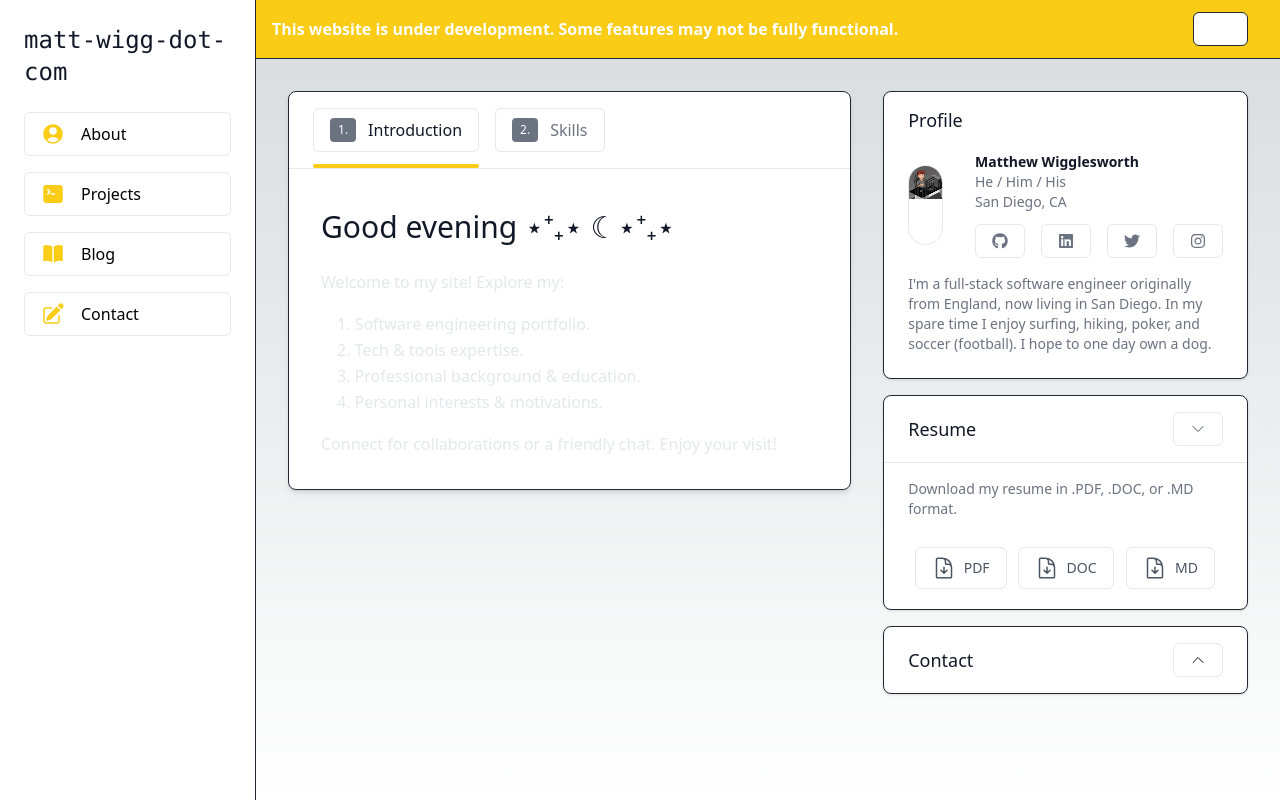
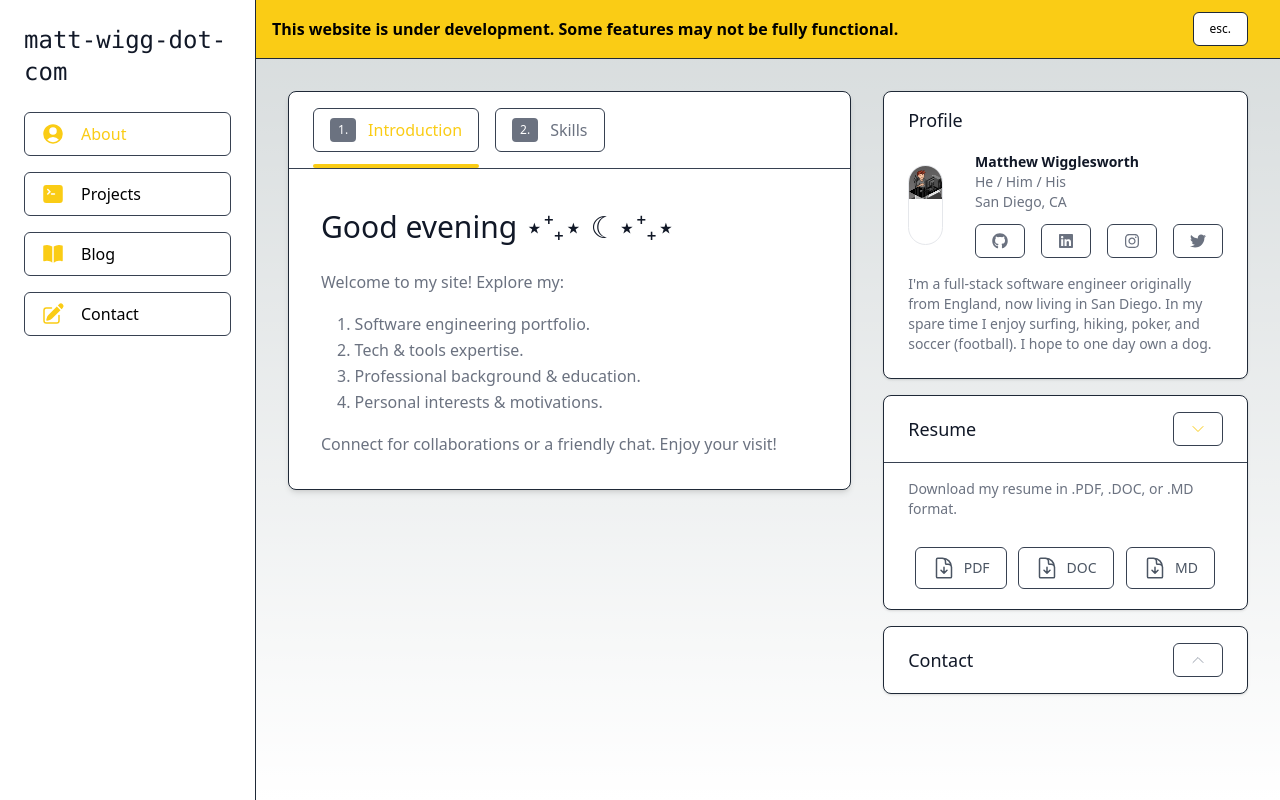
Before and after one commit to matt-wigg/matt-wigg-dot-com, a Next.js app: page / in a window 1280 px wide. Built offline with nearby package versions, Linux system fonts and the light colour scheme.

Commit message:
light mode css fix

```diff
--- a/src/components/Button.tsx
+++ b/src/components/Button.tsx
@@ -10,7 +10,7 @@ const Button: React.FC<ButtonProps> = ({ children, ...props }) => {
   return (
     <button
       {...props}
-      className={`group bg-white dark:bg-zinc-950 hover:bg-gray-100 dark:hover:bg-zinc-900 rounded-md px-4 py-2 border border-gray-200 dark:border-gray-700 flex items-center justify-start focus:outline-none focus:ring-2 focus:ring-yellow-400 dark:focus:ring-yellow-400 ${props.className}`}
+      className={`group bg-white dark:bg-zinc-950 hover:text-yellow-400 hover:bg-gray-100 dark:hover:bg-zinc-900 rounded-md px-4 py-2 border border-gray-700 flex items-center justify-start focus:outline-none focus:ring-2 focus:ring-yellow-400 dark:focus:ring-yellow-400 ${props.className}`}
     >
       {children}
     </button>
--- a/src/components/ContactForm.tsx
+++ b/src/components/ContactForm.tsx
@@ -38,7 +38,7 @@ const ContactForm = ({ show }: { show: boolean }) => {
   const renderIcon = () => {
     if (loading)
       return (
-        <ArrowPathIcon className='h-6 w-6 text-gray-600 dark:group-hover:text-yellow-400 mr-2 animate-spin' />
+        <ArrowPathIcon className='h-6 w-6 text-gray-600 group-hover:text-yellow-400 dark:group-hover:text-yellow-400 mr-2 animate-spin' />
       );
     if (success)
       return (
@@ -46,10 +46,10 @@ const ContactForm = ({ show }: { show: boolean }) => {
       );
     if (error)
       return (
-        <ArrowUturnLeftIcon className='h-6 w-6 text-gray-600 dark:group-hover:text-yellow-400 mr-2' />
+        <ArrowUturnLeftIcon className='h-6 w-6 text-gray-600 group-hover:text-yellow-400 dark:group-hover:text-yellow-400 mr-2' />
       );
     return (
-      <EnvelopeIcon className='h-6 w-6 text-gray-600 dark:group-hover:text-yellow-400 mr-2' />
+      <EnvelopeIcon className='h-6 w-6 text-gray-600 group-hover:text-yellow-400 dark:group-hover:text-yellow-400 mr-2' />
     );
   };
 
@@ -69,15 +69,15 @@ const ContactForm = ({ show }: { show: boolean }) => {
             <ChevronDownIcon
               className={`h-4 w-4 transform transition duration-300 ${
                 contentVisible
-                  ? 'text-gray-600 dark:text-yellow-400'
-                  : 'rotate-180 dark:text-gray-400'
+                  ? 'text-gray-600 text-yellow-400'
+                  : 'rotate-180 text-gray-400'
               }`}
             />
           </Button>
         </header>
 
         {contentVisible && (
-          <div className='border-t border-gray-200 dark:border-gray-700 px-4 py-5 sm:p-6'>
+          <div className='border-t border-gray-700 dark:border-gray-700 px-4 py-5 sm:p-6'>
             {!success && !error && (
               <p className='py-1 max-w-2xl font-light text-gray-500 dark:text-gray-400 mb-4'>
                 Send me a message and I will get back to you as soon as
@@ -98,12 +98,12 @@ const ContactForm = ({ show }: { show: boolean }) => {
                 <div className='flex items-center justify-center pt-4'>
                   <Button
                     type='submit'
-                    className='group bg-white dark:bg-zinc-950 hover:bg-gray-100 dark:hover:bg-zinc-900 rounded-md px-4 py-2 border border-gray-200 dark:border-gray-700 flex items-center justify-center cursor-pointer'
+                    className='group bg-white dark:bg-zinc-950 hover:bg-gray-100 dark:hover:bg-zinc-900 rounded-md px-4 py-2 border border-gray-700 dark:border-gray-700 flex items-center justify-center cursor-pointer'
                     disabled={loading}
                     onClick={reloadForm}
                   >
                     {renderIcon()}
-                    <span className='text-sm text-gray-600 dark:group-hover:text-yellow-400 font-medium'>
+                    <span className='text-sm text-gray-600 group-hover:text-yellow-400 font-medium'>
                       {loading
                         ? 'Sending...'
                         : success
@@ -128,12 +128,12 @@ const ContactForm = ({ show }: { show: boolean }) => {
                 <div className='flex items-center justify-center pt-4'>
                   <Button
                     type='submit'
-                    className='group bg-white dark:bg-zinc-950 hover:bg-gray-100 dark:hover:bg-zinc-900 rounded-md px-4 py-2 border border-gray-200 dark:border-gray-700 flex items-center justify-center cursor-pointer'
+                    className='group bg-white dark:bg-zinc-950 hover:bg-gray-100 dark:hover:bg-zinc-900 rounded-md px-4 py-2 border border-gray-700 dark:border-gray-700 flex items-center justify-center cursor-pointer'
                     disabled={loading || success}
                     onClick={reloadForm}
                   >
                     {renderIcon()}
-                    <span className='text-sm text-gray-600 dark:group-hover:text-yellow-400 font-medium'>
+                    <span className='text-sm text-gray-600 group-hover:text-yellow-400 font-medium'>
                       {loading
                         ? 'Sending...'
                         : success
@@ -157,7 +157,7 @@ const ContactForm = ({ show }: { show: boolean }) => {
                     id='name'
                     placeholder='Name *'
                     required
-                    className={`dark:bg-transparent dark:border-gray-700 border-gray-200 border-2 block w-full shadow-sm sm:text-sm rounded-md p-2 focus:ring-2 focus:ring-yellow-400 focus:outline-none ${
+                    className={`dark:bg-transparent dark:border-gray-700 border-gray-700 border-2 block w-full shadow-sm sm:text-sm rounded-md p-2 focus:ring-2 focus:ring-yellow-400 focus:outline-none ${
                       loading && 'opacity-50'
                     }`}
                     disabled={loading || success || error}
@@ -169,7 +169,7 @@ const ContactForm = ({ show }: { show: boolean }) => {
                     id='email'
                     placeholder='Email *'
                     required
-                    className={`dark:bg-transparent dark:border-gray-700 border-gray-200 border-2 block w-full shadow-sm sm:text-sm rounded-md p-2 focus:ring-2 focus:ring-yellow-400 focus:outline-none ${
+                    className={`dark:bg-transparent dark:border-gray-700 border-gray-700 border-2 block w-full shadow-sm sm:text-sm rounded-md p-2 focus:ring-2 focus:ring-yellow-400 focus:outline-none ${
                       loading && 'opacity-50'
                     }`}
                     disabled={loading || success || error}
@@ -181,7 +181,7 @@ const ContactForm = ({ show }: { show: boolean }) => {
                     rows={5}
                     placeholder='Message *'
                     required
-                    className={`dark:bg-transparent dark:border-gray-700 border-gray-200 border-2 block w-full shadow-sm sm:text-sm rounded-md p-2 focus:ring-2 focus:ring-yellow-400 focus:outline-none ${
+                    className={`dark:bg-transparent dark:border-gray-700 border-gray-700 border-2 block w-full shadow-sm sm:text-sm rounded-md p-2 focus:ring-2 focus:ring-yellow-400 focus:outline-none ${
                       loading && 'opacity-50'
                     }`}
                     disabled={loading || success || error}
@@ -190,7 +190,7 @@ const ContactForm = ({ show }: { show: boolean }) => {
                   <div className='flex items-center justify-end'>
                     <Button
                       type='submit'
-                      className='group bg-white dark:bg-zinc-950 hover:bg-gray-100 dark:hover:bg-zinc-900 rounded-md px-4 py-2 border border-gray-200 dark:border-gray-700 flex items-center justify-center'
+                      className='group bg-white dark:bg-zinc-950 hover:bg-gray-100 dark:hover:bg-zinc-900 rounded-md px-4 py-2 border border-gray-700 dark:border-gray-700 flex items-center justify-center'
                       disabled={loading || success || error}
                     >
                       {renderIcon()}
--- a/src/components/HeaderNotification.tsx
+++ b/src/components/HeaderNotification.tsx
@@ -30,7 +30,7 @@ const HeaderNotification = () => {
 
   return (
     <header
-      className=' bg-yellow-400 text-white dark:text-gray-900 px-4 py-2 flex items-center justify-between cursor-pointer border-b border-gray-800'
+      className=' bg-yellow-400 dark:text-gray-900 px-4 py-2 flex items-center justify-between cursor-pointer border-b border-gray-800'
       onClick={handleClose}
     >
       <p className='font-semibold'>
@@ -39,7 +39,7 @@ const HeaderNotification = () => {
       </p>
       <span className='p-1 focus:outline-none focus:ring-2 focus:ring-offset-2 focus:ring-yellow-400 dark:focus:ring-yellow-300'>
         <Button
-          className={`text-white rounded px-2 py-2 text-xs mr-3 transition duration-150 ease-in-out bg-gray-500 dark:bg-gray-700 hidden md:inline border border-gray-800`}
+          className={`dark:text-white rounded px-2 py-2 text-xs mr-3 transition duration-150 ease-in-out bg-gray-500 dark:bg-gray-700 hidden md:inline border border-gray-800`}
         >
           esc.
         </Button>
--- a/src/components/HomeTabs/HomeTabs.tsx
+++ b/src/components/HomeTabs/HomeTabs.tsx
@@ -81,9 +81,9 @@ const HomeTabs = () => {
                   tabRefs.current[index] = el;
                 }
               }}
-              className={`group bg-white dark:bg-zinc-950 hover:bg-gray-100 dark:hover:bg-zinc-900 rounded-md px-4 py-2 border border-gray-200 dark:border-gray-700 flex items-center justify-start focus:outline-none focus:ring-2 focus:ring-yellow-400 dark:focus:ring-yellow-400 mr-4 ${
+              className={`group bg-white dark:bg-zinc-950 hover:text-yellow-400 hover:bg-gray-100 dark:hover:bg-zinc-900 rounded-md px-4 py-2 border border-gray-700 flex items-center justify-start focus:outline-none focus:ring-2 focus:ring-yellow-400 dark:focus:ring-yellow-400 mr-4 ${
                 activeTab === tab
-                  ? 'text-gray-900 dark:text-yellow-400'
+                  ? 'text-gray-900 text-yellow-400'
                   : 'text-gray-500 dark:text-gray-100 dark:hover:text-yellow-400'
               }`}
               id={tab}
@@ -98,7 +98,7 @@ const HomeTabs = () => {
             </button>
           ))}
         </div>
-        <div className='transition-all duration-300 ease-in-out border-t border-gray-200 dark:border-gray-700 min-w-full text-gray-200'>
+        <div className='transition-all duration-300 ease-in-out border-t border-gray-700 dark:border-gray-700 min-w-full text-gray-500'>
           <TabContent activeTab={activeTab} greeting={greeting} />
         </div>
       </div>
--- a/src/components/Navbar.tsx
+++ b/src/components/Navbar.tsx
@@ -57,8 +57,8 @@ const Navbar = () => {
           </h1>
           <Link href='/' legacyBehavior>
             <Button
-              className={`bg-white dark:bg-zinc-950 hover:bg-gray-100 dark:hover:bg-zinc-900 rounded-md px-4 py-2 border border-gray-200 dark:border-gray-700 flex items-center justify-start w-full dark:hover:text-yellow-400 ${
-                pathname === '/' ? 'dark:text-yellow-400' : 'dark:text-gray-100'
+              className={`bg-white dark:bg-zinc-950 hover:bg-gray-100 dark:hover:bg-zinc-900 rounded-md px-4 py-2 border border-gray-700 dark:border-gray-700 flex items-center justify-start w-full dark:hover:text-yellow-400 ${
+                pathname === '/' ? 'text-yellow-400' : 'dark:text-gray-100'
               }`}
             >
               <UserCircleIcon className='h-6 w-6 text-yellow-400' />
@@ -75,9 +75,9 @@ const Navbar = () => {
           </Link>
           <Link href='/projects' legacyBehavior>
             <Button
-              className={`bg-white dark:bg-zinc-950 hover:bg-gray-100 dark:hover:bg-zinc-900 rounded-md px-4 py-2 border border-gray-200 dark:border-gray-700 flex items-center justify-start w-full dark:hover:text-yellow-400 ${
+              className={`bg-white dark:bg-zinc-950 hover:bg-gray-100 dark:hover:bg-zinc-900 rounded-md px-4 py-2 border border-gray-700 dark:border-gray-700 flex items-center justify-start w-full dark:hover:text-yellow-400 ${
                 pathname === '/projects'
-                  ? 'dark:text-yellow-400'
+                  ? 'text-yellow-400'
                   : 'dark:text-gray-100'
               }`}
             >
@@ -95,10 +95,8 @@ const Navbar = () => {
           </Link>
           <Link href='/blog' legacyBehavior>
             <Button
-              className={`bg-white dark:bg-zinc-950 hover:bg-gray-100 dark:hover:bg-zinc-900 rounded-md px-4 py-2 border border-gray-200 dark:border-gray-700 flex items-center justify-start w-full dark:hover:text-yellow-400 ${
-                pathname === '/blog'
-                  ? 'dark:text-yellow-400'
-                  : 'dark:text-gray-100'
+              className={`bg-white dark:bg-zinc-950 hover:bg-gray-100 dark:hover:bg-zinc-900 rounded-md px-4 py-2 border border-gray-700 dark:border-gray-700 flex items-center justify-start w-full dark:hover:text-yellow-400 ${
+                pathname === '/blog' ? 'text-yellow-400' : 'dark:text-gray-100'
               }`}
             >
               <BookOpenIcon className='h-6 w-6 text-yellow-400' />
@@ -115,9 +113,9 @@ const Navbar = () => {
           </Link>
           <Link href='/contact' legacyBehavior>
             <Button
-              className={`bg-white dark:bg-zinc-950 hover:bg-gray-100 dark:hover:bg-zinc-900 rounded-md px-4 py-2 border border-gray-200 dark:border-gray-700 flex items-center justify-start w-full dark:hover:text-yellow-400 ${
+              className={`bg-white dark:bg-zinc-950 hover:bg-gray-100 dark:hover:bg-zinc-900 rounded-md px-4 py-2 border border-gray-700 dark:border-gray-700 flex items-center justify-start w-full dark:hover:text-yellow-400 ${
                 pathname === '/contact'
-                  ? 'dark:text-yellow-400'
+                  ? 'text-yellow-400'
                   : 'dark:text-gray-100'
               }`}
             >
@@ -138,7 +136,7 @@ const Navbar = () => {
 
       <div className='w-full'>
         {/* Mobile Navbar */}
-        <div className='md:hidden flex items-center justify-between bg-zinc-950 p-4 border-b border-gray-200 dark:border-gray-700'>
+        <div className='md:hidden flex items-center justify-between bg-zinc-950 p-4 border-b border-gray-700 dark:border-gray-700'>
           <p className='text-white font-mono'>matt-wigg-dot-com</p>
           <Button className='text-yellow-400' onClick={toggleMenu}>
             <svg
@@ -158,11 +156,11 @@ const Navbar = () => {
           </Button>
         </div>
         {isOpen && (
-          <nav className='border-b border-gray-200 dark:border-gray-700 md:hidden bg-zinc-950 p-4 space-y-2 text-gray-100 absolute top-16 w-full z-10'>
+          <nav className='border-b border-gray-700 dark:border-gray-700 md:hidden bg-zinc-950 p-4 space-y-2 text-gray-100 absolute top-16 w-full z-10'>
             <div className='flex flex-col w-full space-y-2'>
               <Link href='/' legacyBehavior>
                 <Button
-                  className='bg-white dark:bg-zinc-950 hover:bg-gray-100 dark:hover:bg-zinc-900 rounded-md px-4 py-2 border border-gray-200 dark:border-gray-700 flex items-center justify-start w-full'
+                  className='bg-white dark:bg-zinc-950 hover:bg-gray-100 dark:hover:bg-zinc-900 rounded-md px-4 py-2 border border-gray-700 dark:border-gray-700 flex items-center justify-start w-full'
                   onClick={() => toggleMenu()}
                 >
                   <UserCircleIcon className='h-6 w-6 text-yellow-400' />
@@ -171,7 +169,7 @@ const Navbar = () => {
               </Link>
               <Link href='/projects' legacyBehavior>
                 <Button
-                  className='bg-white dark:bg-zinc-950 hover:bg-gray-100 dark:hover:bg-zinc-900 rounded-md px-4 py-2 border border-gray-200 dark:border-gray-700 flex items-center justify-start w-full'
+                  className='bg-white dark:bg-zinc-950 hover:bg-gray-100 dark:hover:bg-zinc-900 rounded-md px-4 py-2 border border-gray-700 dark:border-gray-700 flex items-center justify-start w-full'
                   onClick={() => toggleMenu()}
                 >
                   <CommandLineIcon className='h-6 w-6 text-yellow-400' />
@@ -180,7 +178,7 @@ const Navbar = () => {
               </Link>
               <Link href='/blog' legacyBehavior>
                 <Button
-                  className='bg-white dark:bg-zinc-950 hover:bg-gray-100 dark:hover:bg-zinc-900 rounded-md px-4 py-2 border border-gray-200 dark:border-gray-700 flex items-center justify-start w-full'
+                  className='bg-white dark:bg-zinc-950 hover:bg-gray-100 dark:hover:bg-zinc-900 rounded-md px-4 py-2 border border-gray-700 dark:border-gray-700 flex items-center justify-start w-full'
                   onClick={() => toggleMenu()}
                 >
                   <BookOpenIcon className='h-6 w-6 text-yellow-400' />
@@ -189,7 +187,7 @@ const Navbar = () => {
               </Link>
               <Link href='/contact' legacyBehavior>
                 <Button
-                  className='bg-white dark:bg-zinc-950 hover:bg-gray-100 dark:hover:bg-zinc-900 rounded-md px-4 py-2 border border-gray-200 dark:border-gray-700 flex items-center justify-start w-full'
+                  className='bg-white dark:bg-zinc-950 hover:bg-gray-100 dark:hover:bg-zinc-900 rounded-md px-4 py-2 border border-gray-700 dark:border-gray-700 flex items-center justify-start w-full'
                   onClick={() => toggleMenu()}
                 >
                   <PencilSquareIcon className='h-6 w-6 text-yellow-400' />
--- a/src/components/ResumeDownload.tsx
+++ b/src/components/ResumeDownload.tsx
@@ -36,14 +36,14 @@ const ResumeDownload = () => {
             <ChevronDownIcon
               className={`h-4 w-4 transform transition duration-300 ${
                 contentVisible
-                  ? 'text-gray-600 dark:text-yellow-400'
-                  : 'rotate-180 dark:text-gray-400'
+                  ? 'text-gray-600 text-yellow-400'
+                  : 'rotate-180 text-gray-400'
               }`}
             />
           </Button>
         </header>
         {contentVisible && (
-          <div className='border-t border-gray-200 dark:border-gray-700 px-4 py-3 sm:px-6'>
+          <div className='border-t border-gray-700 dark:border-gray-700 px-4 py-3 sm:px-6'>
             <p className='py-1 max-w-2xl font-light text-gray-500 dark:text-gray-400 mb-4'>
               Download my resume in .PDF, .DOC, or .MD format.
             </p>
@@ -55,7 +55,7 @@ const ResumeDownload = () => {
                 >
                   <Button
                     onClick={() => downloadFile(format)}
-                    className='group bg-white dark:bg-zinc-950 hover:bg-gray-100 dark:hover:bg-zinc-900 rounded-md px-4 py-2 border border-gray-200 dark:border-gray-700 flex items-center justify-center'
+                    className='group bg-white dark:bg-zinc-950 hover:bg-gray-100 dark:hover:bg-zinc-900 rounded-md px-4 py-2 border border-gray-700 dark:border-gray-700 flex items-center justify-center'
                   >
                     <DocumentArrowDownIcon className='h-6 w-6 text-gray-600 dark:text-gray-400 group-hover:text-yellow-400 dark:group-hover:text-yellow-400 mr-2' />
                     <span className='text-sm text-gray-600 dark:text-gray-400 font-medium group-hover:text-yellow-400 dark:group-hover:text-yellow-400'>
--- a/src/components/SocialLinks.tsx
+++ b/src/components/SocialLinks.tsx
@@ -9,7 +9,7 @@ const socialLinks = [
   {
     href: 'https://github.com/matt-wigg/',
     icon: FaGithub,
-    hover: 'hover:text-white dark:hover:text-white',
+    hover: 'hover:text-black dark:hover:text-white',
   },
   {
     href: 'https://www.linkedin.com/in/matt-wigg/',
@@ -17,14 +17,14 @@ const socialLinks = [
     hover: 'hover:text-blue-500 dark:hover:text-blue-400',
   },
   {
+    href: 'https://www.instagram.com/__matt_wigg/',
+    icon: FaInstagram,
+    hover: 'hover:text-pink-500 dark:hover:text-pink-400',
+  },
+  {
     href: 'https://twitter.com/MrSoftwareGuy',
     icon: FaTwitter,
     hover: 'hover:text-blue-500 dark:hover:text-blue-400',
-  },
-  {
-    href: 'https://www.instagram.com/__matt_wigg/',
-    icon: FaInstagram,
-    hover: 'hover:text-pink-500 dark:hover:text-pink-400',
   },
 ];
 
@@ -36,7 +36,7 @@ const SocialLinks = () => {
           <a
             target='_blank'
             rel='noopener noreferrer'
-            className={`group bg-white dark:bg-zinc-950 hover:bg-gray-100 dark:hover:bg-zinc-900 rounded-md px-4 py-2 border border-gray-200 dark:border-gray-700 flex items-center justify-start focus:outline-none focus:ring-2 focus:ring-yellow-400 ${hover} dark:focus:ring-yellow-400`}
+            className={`group bg-white dark:bg-zinc-950 hover:bg-gray-100 dark:hover:bg-zinc-900 rounded-md px-4 py-2 border border-gray-700 dark:border-gray-700 flex items-center justify-start focus:outline-none focus:ring-2 focus:ring-yellow-400 ${hover} dark:focus:ring-yellow-400`}
           >
             <Icon className='h-4 w-4' />
           </a>
```
